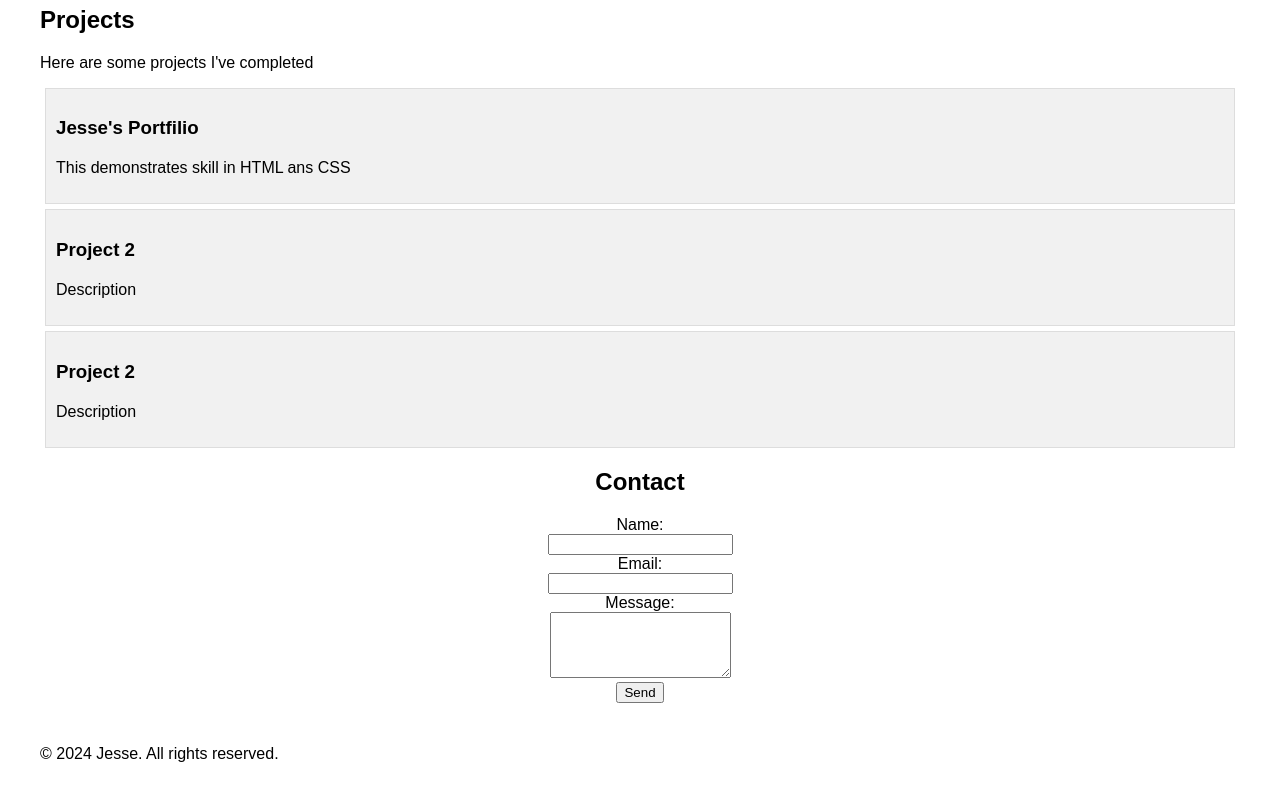
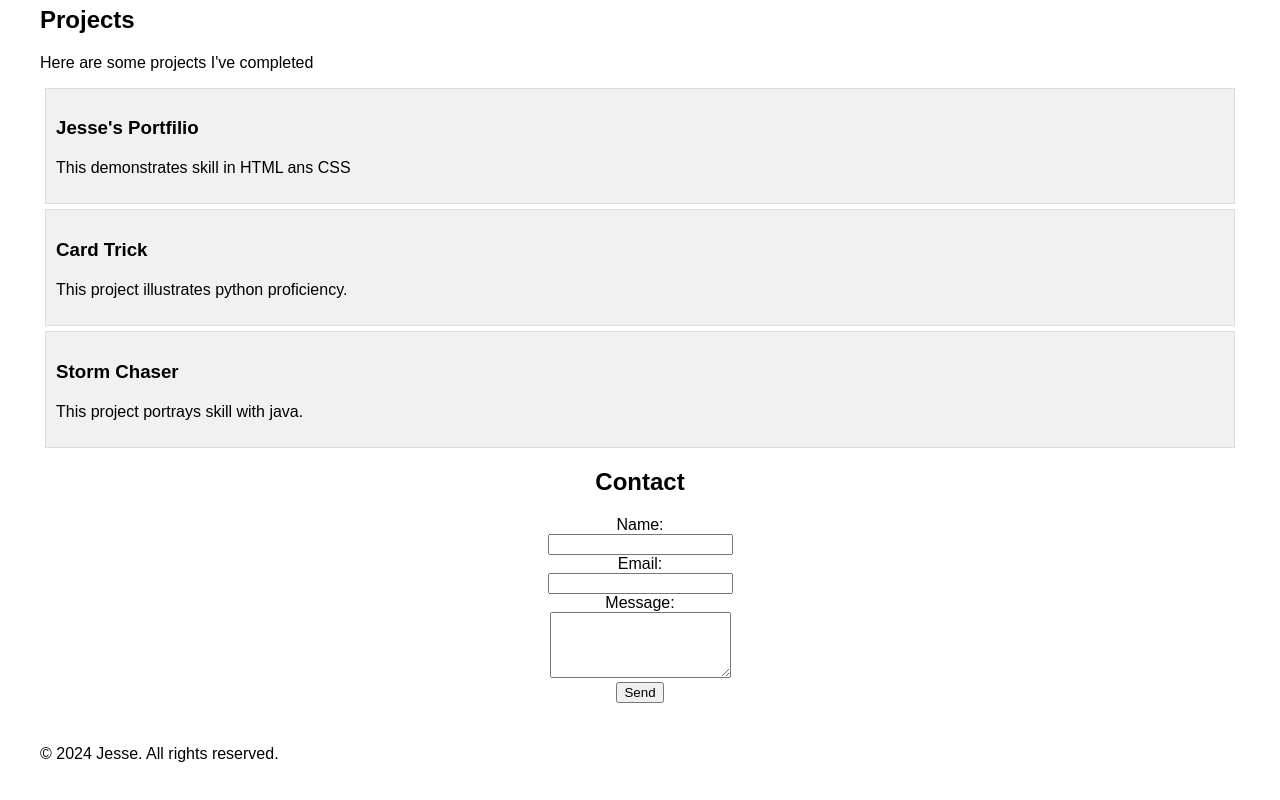
Before and after one commit to jessesim/portfolio-1, a plain HTML site: page index.html in a window 1280 px wide. Shown: the part 796-1596 px from the top of the page. Drawn offline with Linux system fonts and the light colour scheme.

Commit message:
Update index.html

```diff
--- a/index.html
+++ b/index.html
@@ -108,12 +108,12 @@
             <p>This demonstrates skill in HTML ans CSS</p>
         </div>
         <div class ="project">
-            <h3>Project 2</h3>
-            <p>Description</p>
+            <h3>Card Trick</h3>
+            <p>This project illustrates python proficiency.</p>
         </div>
         <div class ="project">
-            <h3>Project 2</h3>
-            <p>Description</p>
+            <h3>Storm Chaser</h3>
+            <p>This project portrays skill with java.</p>
         </div>
     </section>
 
```
